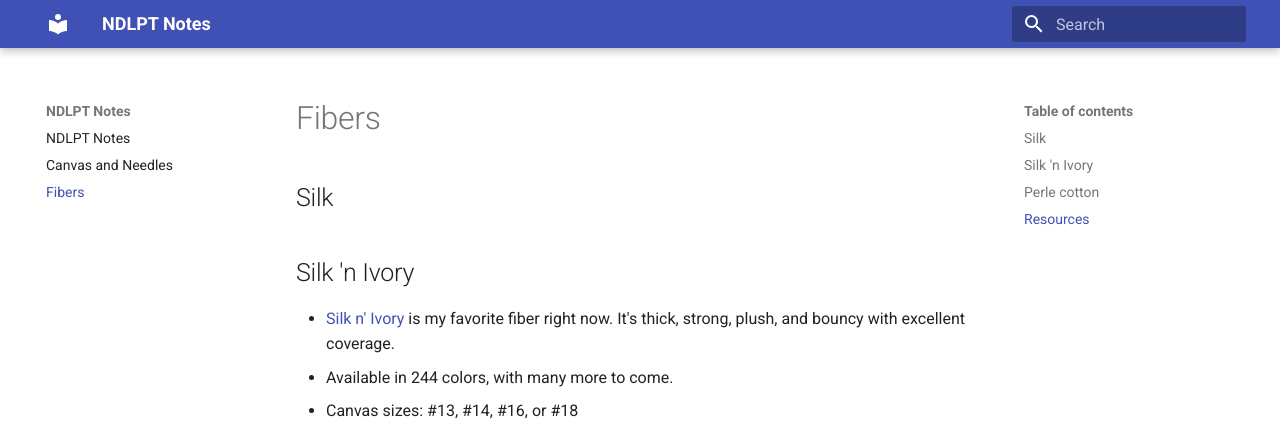
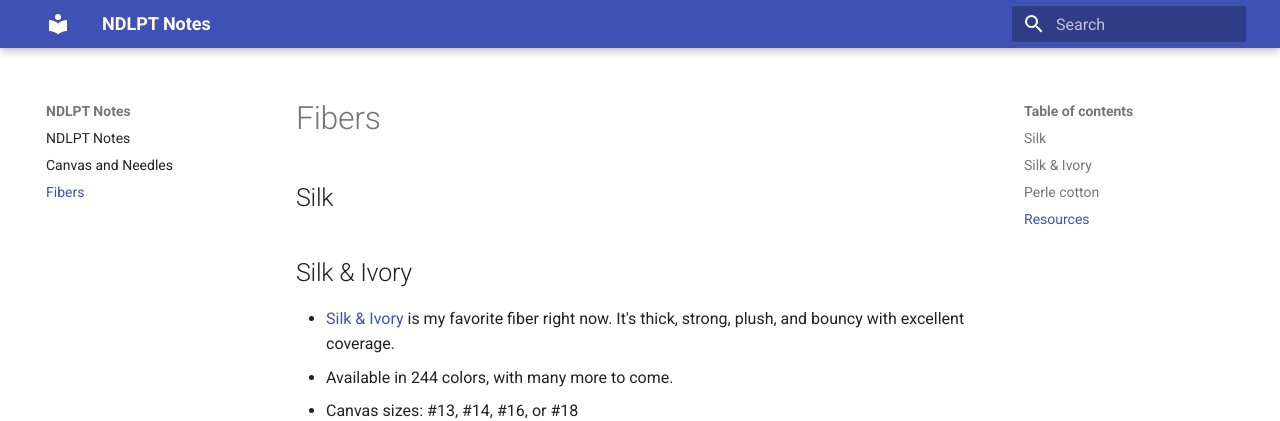
Before and after one commit to shylaclark/ndlpt-notes, an MkDocs documentation site: the page built from docs/fibers.md, in a window 1280 px wide. Shown: the top 421 px of the page. Built offline with MkDocs 1.6.1 and Material for MkDocs 9.7.7, drawn with Linux system fonts in a browser that asks for light colours.

```diff
--- a/docs/fibers.md
+++ b/docs/fibers.md
@@ -3,8 +3,8 @@
 ## Silk
 
 
-## Silk 'n Ivory
-* [Silk n' Ivory](https://www.brownpaperpackages.com/Silk-and-Ivory/Default.asp) is my favorite fiber right now. It's thick, strong, plush, and bouncy with excellent coverage.
+## Silk & Ivory
+* [Silk & Ivory](https://www.brownpaperpackages.com/Silk-and-Ivory/Default.asp) is my favorite fiber right now. It's thick, strong, plush, and bouncy with excellent coverage.
 * Available in 244 colors, with many more to come.
 * Canvas sizes: #13, #14, #16, or #18
 * Needle size: 24
```
